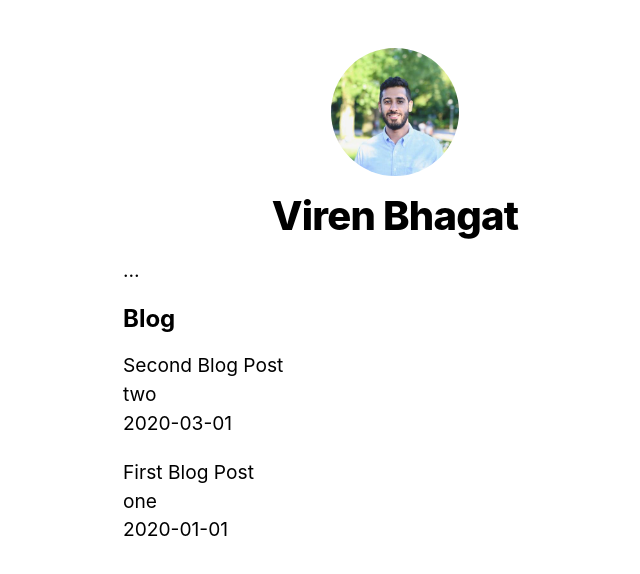
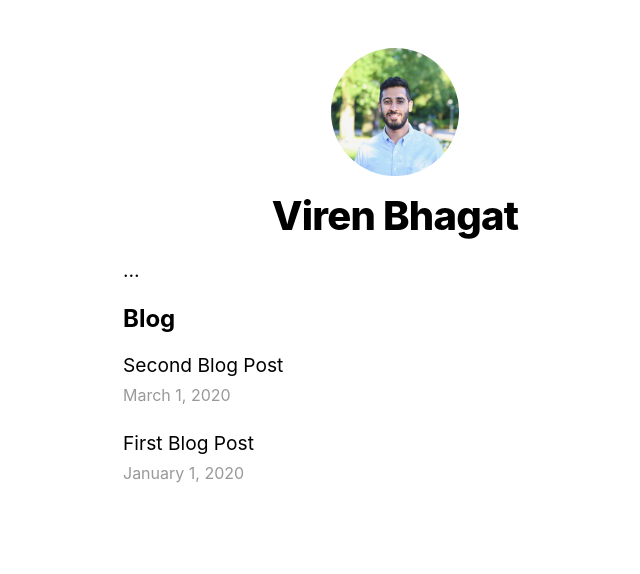
Before and after one commit to virenb/virenb.cc, a Next.js app: page / in a window 1280 px wide. Shown: the top 574 px of the page, without its empty margins (245-885 px from the left). Built offline with nearby package versions, Linux system fonts and the light colour scheme.

Commit message:
Clean up index.js

```diff
--- a/pages/index.js
+++ b/pages/index.js
@@ -1,5 +1,7 @@
 import Head from 'next/head';
 import Layout, { siteTitle } from '../components/layout';
+import Link from 'next/link';
+import Date from '../components/date';
 import utilStyles from '../styles/utils.module.css';
 
 import { getSortedPostsData } from '../lib/posts';
@@ -14,11 +16,13 @@
         <ul className={utilStyles.list}>
           {allPostsData.map(({ id, date, title }) => (
             <li className={utilStyles.listItem} key={id}>
-              {title}
+              <Link href='/posts/[id]' as={`/posts/${id}`}>
+                <a>{title}</a>
+              </Link>
               <br />
-              {id}
-              <br />
-              {date}
+              <small className={utilStyles.lightText}>
+                <Date dateString={date} />
+              </small>
             </li>
           ))}
         </ul>
```
Also changed, not shown: pages/posts/[id].js (+9 -6 lines).
